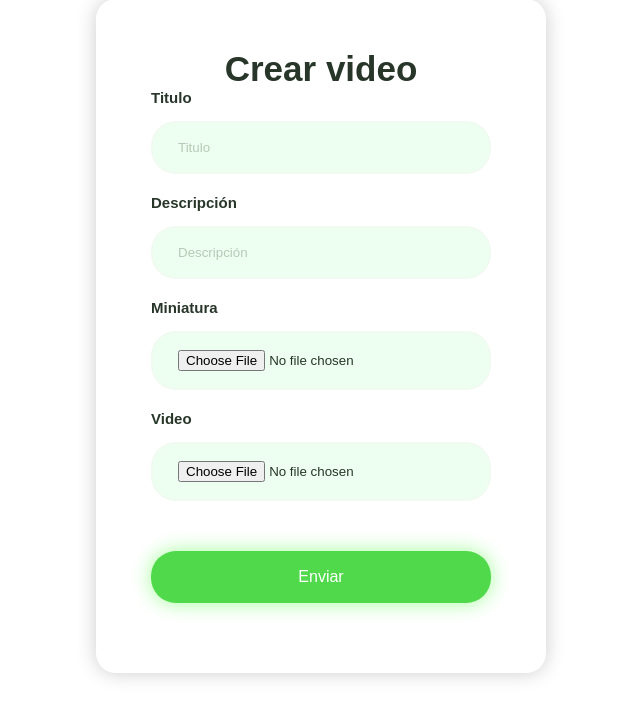
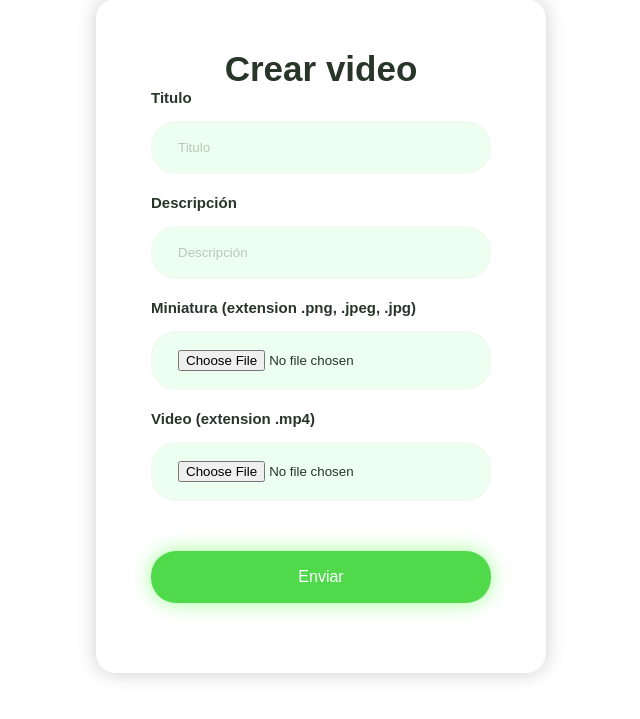
Before and after one commit to RMontesJ/plataforma-videos, a PHP site: page /post.php?id_user=1 in a window 1280 px wide. Shown: the part 81-800 px from the top of the page, without its empty margins (319-959 px from the left). Run offline with PHP 8.4, Linux system fonts and the light colour scheme.

Commit message:
Informs what type of file is allowed

```diff
--- a/pages/post.php
+++ b/pages/post.php
@@ -33,9 +33,9 @@ $id = $_GET['id_user'];
 <label for="descripción">Descripción</label>
 <input type="text" name="description" id="description" placeholder="Descripción">
 <p id="corregirDescription"></p>
-<label for="foto">Miniatura</label>
+<label for="foto">Miniatura (extension .png, .jpeg, .jpg)</label>
 <input type="file" name="thumbnail" id="thumbnail" placeholder="thumbnail">
-<label for="foto">Video</label>
+<label for="foto">Video (extension .mp4)</label>
 <input type="file" name="video" id="video" placeholder="Video">
 <div class="form-txt">
 
```
